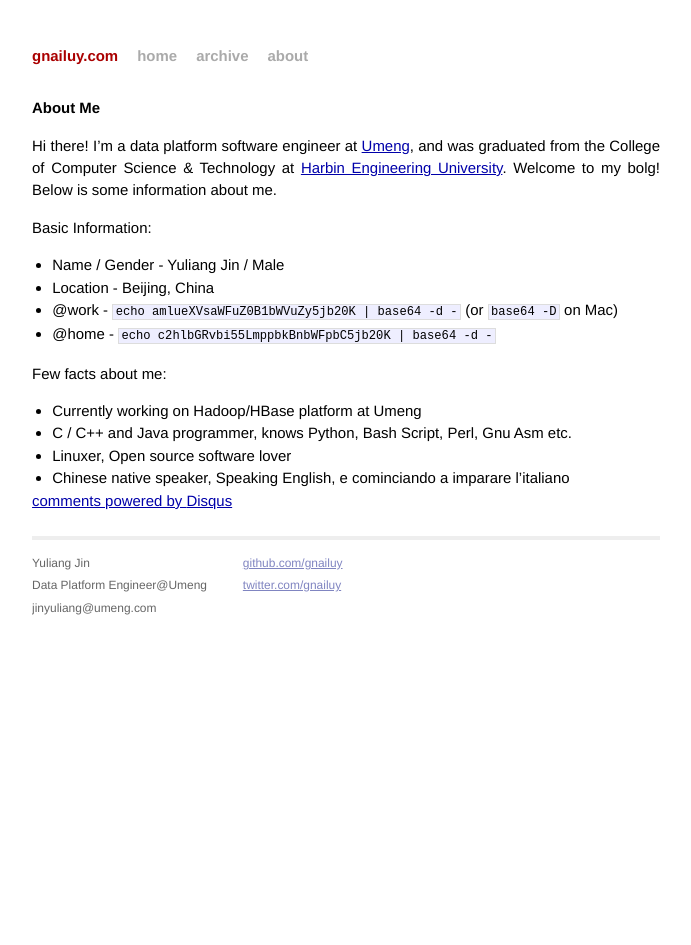
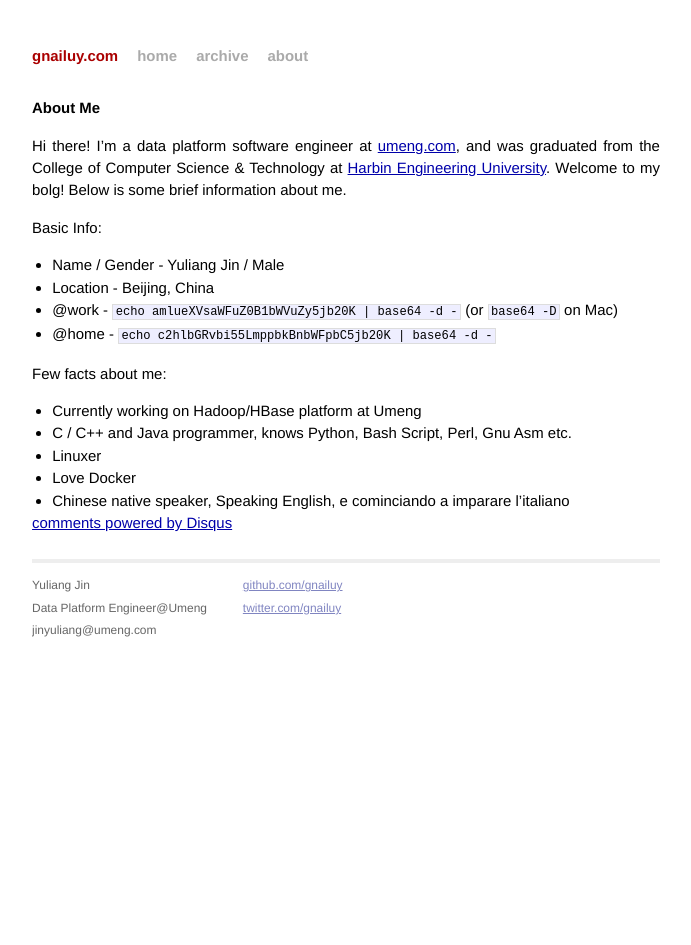
Before and after one commit to gnailuy/gnailuy.com, a Jekyll site: the page built from about.markdown, in a window 1280 px wide. Shown: the whole page, without its empty margins (294-985 px from the left). Built offline with Jekyll 4.4.1, drawn with Linux system fonts in a browser that asks for light colours; Markdown is read by kramdown in place of the engine named in the settings; comment, search, counter and statistics services are not loaded.

Commit message:
update about page

```diff
--- a/about.markdown
+++ b/about.markdown
@@ -5,9 +5,9 @@ comment: true
 permalink: /about/index.html
 ---
 
-Hi there! I'm a data platform software engineer at [Umeng][umeng], and was graduated from the College of Computer Science & Technology at [Harbin Engineering University][heu]. Welcome to my bolg! Below is some information about me.
+Hi there! I'm a data platform software engineer at [umeng.com][umeng], and was graduated from the College of Computer Science & Technology at [Harbin Engineering University][heu]. Welcome to my bolg! Below is some brief information about me.
 
-Basic Information:
+Basic Info:
 
 * Name / Gender - Yuliang Jin / Male
 * Location - Beijing, China
@@ -18,7 +18,8 @@ Few facts about me:
 
 * Currently working on Hadoop/HBase platform at Umeng
 * C / C++ and Java programmer, knows Python, Bash Script, Perl, Gnu Asm etc.
-* Linuxer, Open source software lover
+* Linuxer
+* Love Docker
 * Chinese native speaker, Speaking English, e cominciando a imparare l'italiano
 
 [umeng]:    http://www.umeng.com
```
